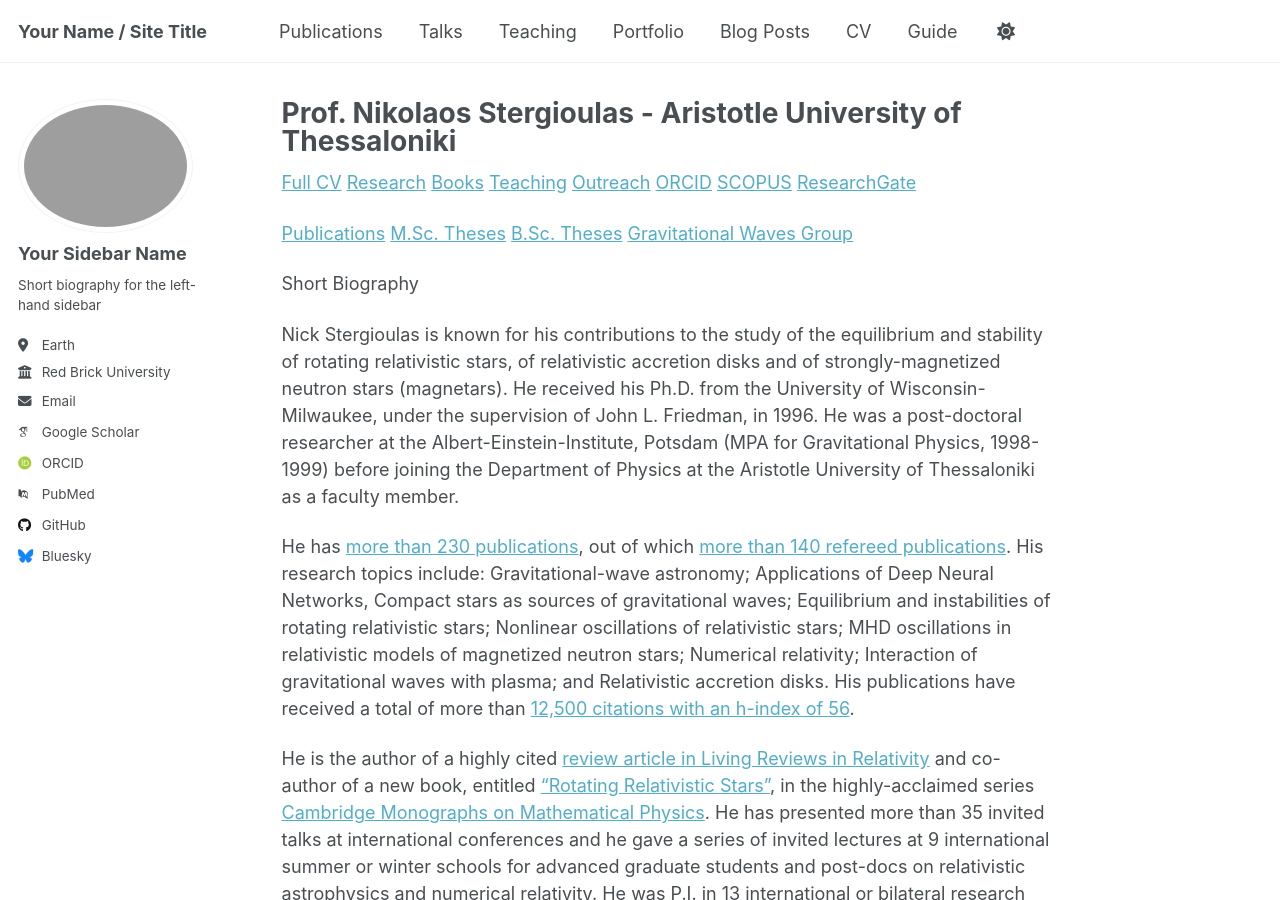
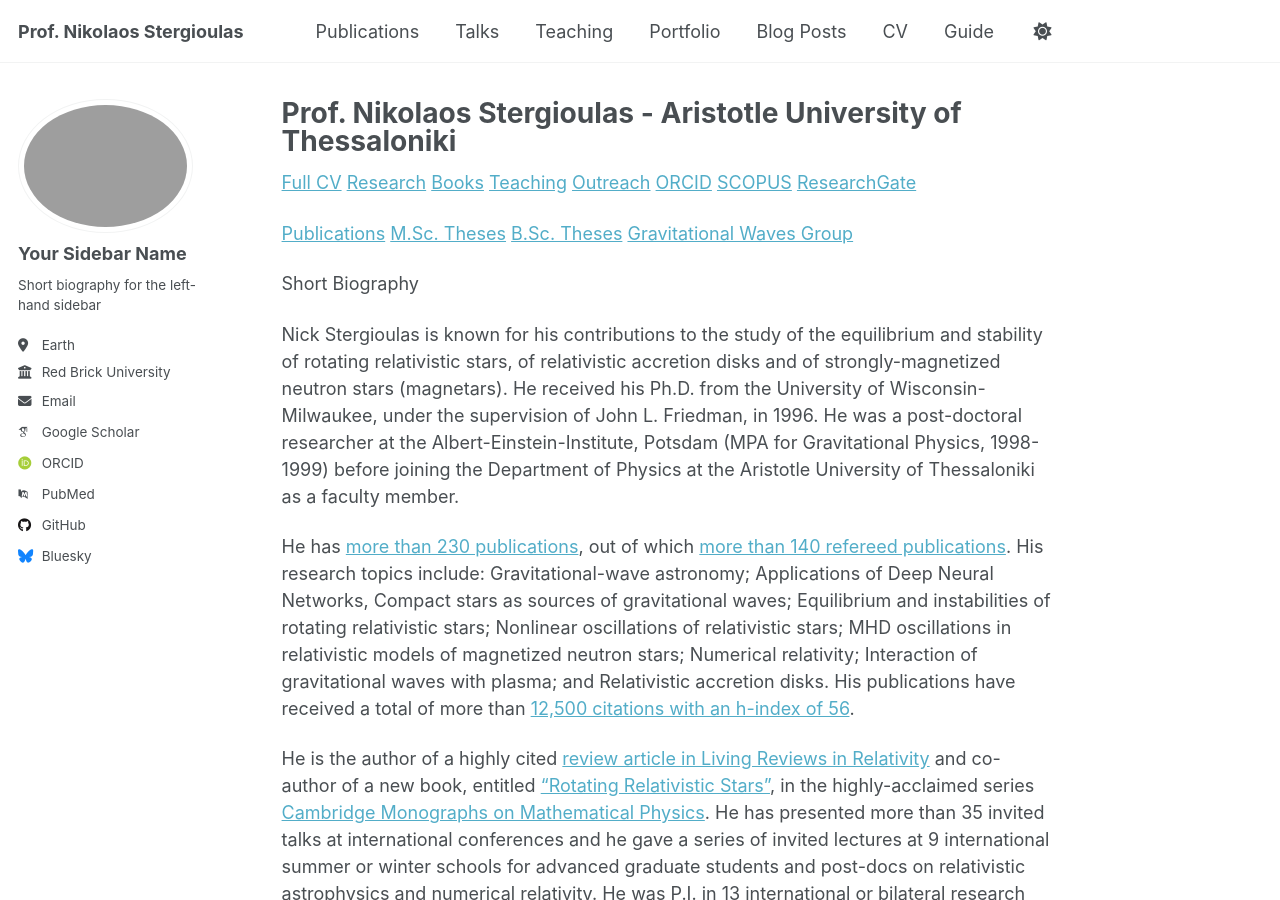
Before and after one commit to niksterg/niksterg, a Jekyll site: the page built from _pages/about.md, in a window 1280 px wide and 900 px high. Built offline with Jekyll 4.4.1, drawn with Linux system fonts in a browser that asks for light colours; some web fonts are replaced.

Commit message:
Update _config.yml

```diff
--- a/_config.yml
+++ b/_config.yml
@@ -11,7 +11,7 @@
 # Basic Site Settings
 locale                   : "en-US"
 site_theme               : "default"
-title                    : "Your Name / Site Title"
+title                    : "Prof. Nikolaos Stergioulas"
 title_separator          : "-"
 name                     : &name "Your Name"
 description              : &description "personal description"
```
